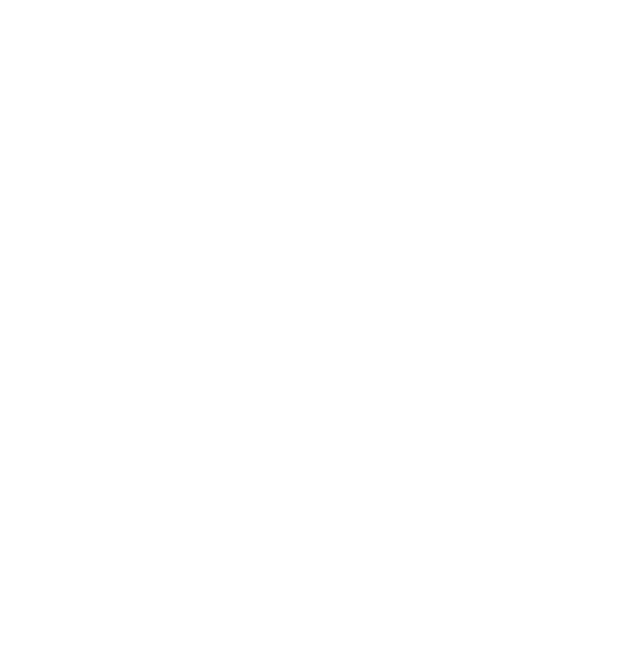
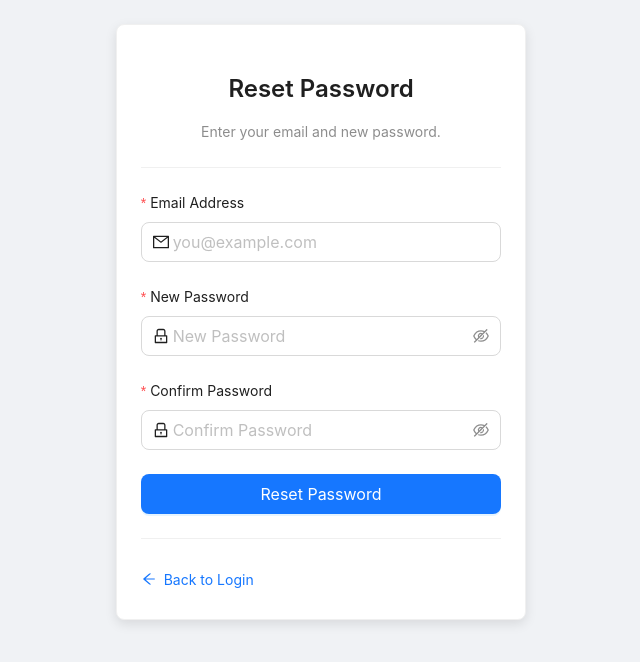
Before and after one commit to thathsara99/Feedback-App, a React (Create React App) app in the folder Feedback-Web/Admin/: page /forgot-password in a window 1280 px wide. Before the commit this address had no page. Shown: the top 662 px of the page, without its empty margins (319-959 px from the left). Built offline with nearby package versions, Linux system fonts and the light colour scheme; sample sign-in values are in the browser's storage.

Commit message:
forgot password added

```diff
--- a/Feedback-Web/Admin/src/App.jsx
+++ b/Feedback-Web/Admin/src/App.jsx
@@ -4,6 +4,7 @@
 import Home from "./pages/Home";
 import Templates from "./pages/Templates";
 import Login from "./pages/Login";
+import ForgotPasswordPage from "./pages/ForgotPassword";
 
 // Simple auth check using token from localStorage
 const isAuthenticated = () => !!localStorage.getItem("token");
@@ -19,6 +20,8 @@
 
       {/* Public login route */}
       <Route path="/login" element={<Login />} />
+
+      <Route path="/forgot-password" element={<ForgotPasswordPage />} />
 
       {/* Protected routes inside MainLayout */}
       {isAuthenticated() && (
--- /dev/null
+++ b/Feedback-Web/Admin/src/pages/ForgotPassword.jsx
@@ -0,0 +1,155 @@
+// src/pages/ResetPassword.jsx
+import React, { useState } from 'react';
+import {
+  Form,
+  Input,
+  Button,
+  Card,
+  Typography,
+  Divider,
+  Space,
+  Layout,
+  Row,
+  Col,
+  message
+} from 'antd';
+import {
+  MailOutlined,
+  LockOutlined,
+  ArrowLeftOutlined
+} from '@ant-design/icons';
+import { useNavigate } from 'react-router-dom';
+import axios from 'axios';
+
+const { Title, Text } = Typography;
+const { Content } = Layout;
+
+const ResetPasswordPage = () => {
+  const [form] = Form.useForm();
+  const [loading, setLoading] = useState(false);
+  const navigate = useNavigate();
+
+  const onFinish = async (values) => {
+    setLoading(true);
+    try {
+      const payload = {
+        email: values.email,
+        newPassword: values.newPassword
+      };
+
+      await axios.post('http://localhost:5000/api/reset-password', payload);
+
+      message.success('Your password has been successfully reset!');
+      setTimeout(() => navigate('/login'), 3000);
+    } catch (error) {
+      message.error(error?.response?.data?.message || 'Failed to reset password');
+    } finally {
+      setLoading(false);
+    }
+  };
+
+  return (
+    <Layout style={{ minHeight: '100vh', background: '#f0f2f5' }}>
+      <Content style={{ padding: '24px' }}>
+        <Row justify="center" align="middle" style={{ height: '100%' }}>
+          <Col xs={24} sm={20} md={16} lg={12} xl={8}>
+            <Card style={{ borderRadius: 8, boxShadow: '0 4px 12px rgba(0,0,0,0.1)' }}>
+              <Space direction="vertical" size="middle" style={{ width: '100%', textAlign: 'center' }}>
+                <Title level={3} style={{ marginBottom: 0 }}>Reset Password</Title>
+                <Text type="secondary">Enter your email and new password.</Text>
+              </Space>
+
+              <Divider />
+
+              <Form
+                form={form}
+                name="resetPassword"
+                onFinish={onFinish}
+                layout="vertical"
+                style={{ marginTop: 24 }}
+              >
+                <Form.Item
+                  name="email"
+                  label="Email Address"
+                  rules={[
+                    { required: true, message: 'Please enter your email!' },
+                    { type: 'email', message: 'Please enter a valid email!' }
+                  ]}
+                >
+                  <Input
+                    prefix={<MailOutlined />}
+                    placeholder="you@example.com"
+                    size="large"
+                  />
+                </Form.Item>
+
+                <Form.Item
+                  name="newPassword"
+                  label="New Password"
+                  rules={[
+                    { required: true, message: 'Please enter your new password!' },
+                    { min: 6, message: 'Password must be at least 6 characters long!' }
+                  ]}
+                >
+                  <Input.Password
+                    prefix={<LockOutlined />}
+                    placeholder="New Password"
+                    size="large"
+                  />
+                </Form.Item>
+
+                <Form.Item
+                  name="confirmPassword"
+                  label="Confirm Password"
+                  dependencies={['newPassword']}
+                  rules={[
+                    { required: true, message: 'Please confirm your password!' },
+                    ({ getFieldValue }) => ({
+                      validator(_, value) {
+                        if (!value || getFieldValue('newPassword') === value) {
+                          return Promise.resolve();
+                        }
+                        return Promise.reject(new Error('Passwords do not match!'));
+                      }
+                    })
+                  ]}
+                >
+                  <Input.Password
+                    prefix={<LockOutlined />}
+                    placeholder="Confirm Password"
+                    size="large"
+                  />
+                </Form.Item>
+
+                <Form.Item>
+                  <Button
+                    type="primary"
+                    htmlType="submit"
+                    block
+                    size="large"
+                    loading={loading}
+                  >
+                    Reset Password
+                  </Button>
+                </Form.Item>
+              </Form>
+
+              <Divider />
+
+              <Button
+                type="link"
+                icon={<ArrowLeftOutlined />}
+                onClick={() => navigate('/login')}
+                style={{ padding: 0 }}
+              >
+                Back to Login
+              </Button>
+            </Card>
+          </Col>
+        </Row>
+      </Content>
+    </Layout>
+  );
+};
+
+export default ResetPasswordPage;
```
